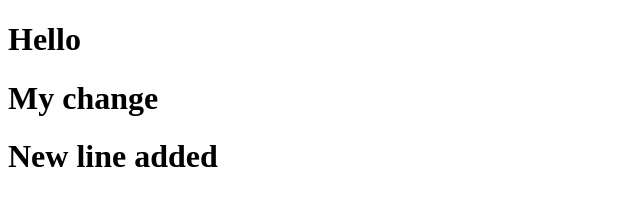
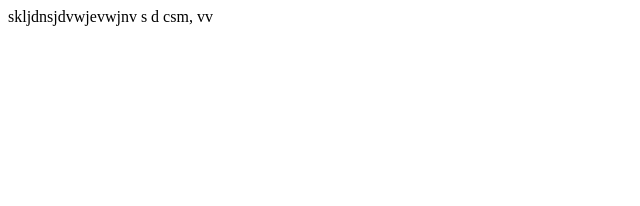
Before and after one commit to shiva2925/git-demo, a plain HTML site: page index.html in a window 1280 px wide. Shown: the whole page, without its empty margins (0-640 px from the left). Drawn offline with Linux system fonts and the light colour scheme.

Commit message:
Update index.html

```diff
--- a/index.html
+++ b/index.html
@@ -6,8 +6,7 @@
     <title>Document</title>
 </head>
 <body>
-    <h1>Hello</h1>
-    <h1>My change</h1>
-    <h1>New line added</h1>
+skljdnsjdvwjevwjnv s
+    d csm, vv
 </body>
 </html>
```
